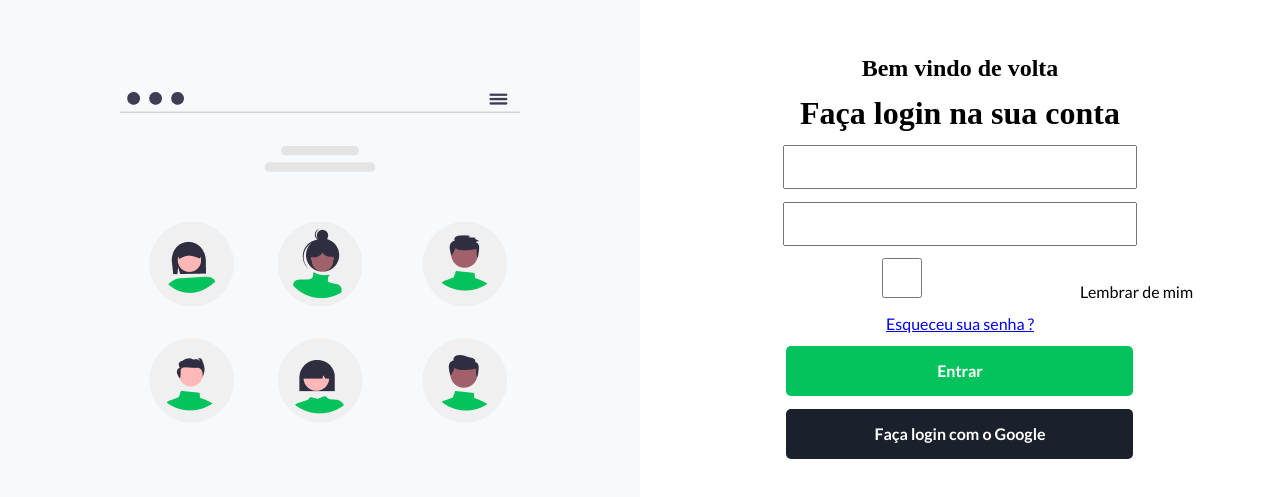
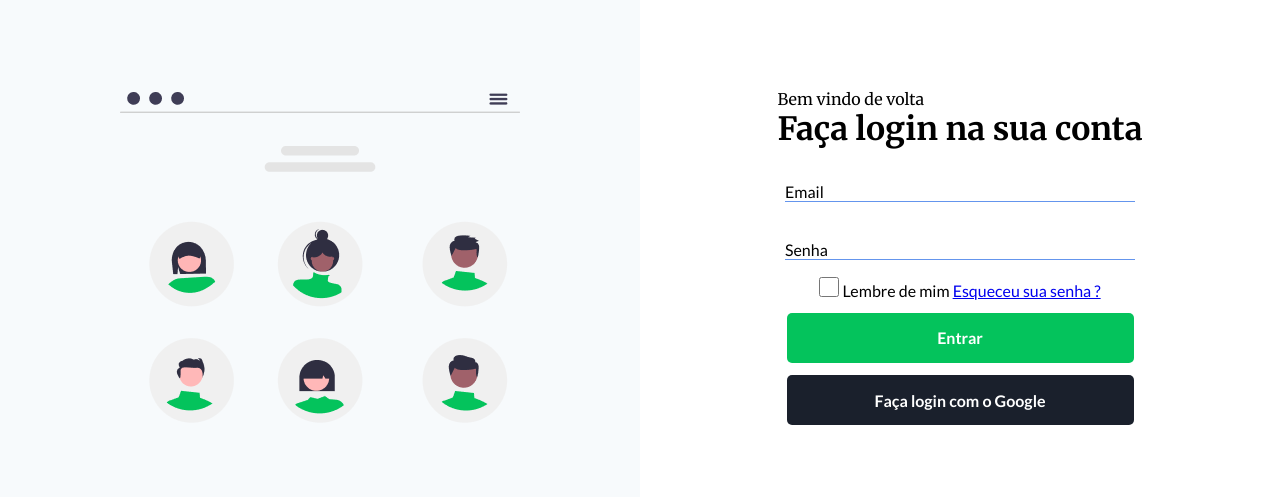
Before and after one commit to DevRodriguera/Codelandia-D4-LoginPage, a plain HTML site: page index.html in a window 1280 px wide. Shown: the part 143-640 px from the top of the page. Drawn offline with Linux system fonts and the light colour scheme.

Commit message:
Alteração na ação dos inputs com transition

```diff
--- a/index.html
+++ b/index.html
@@ -10,20 +10,24 @@
     <main>
         <div class="side-content side-toggle"></div>
         <div class="content">
-            <h2>Bem vindo de volta</h2>
-            <h1>Faça login na sua conta</h1>
+            <div class="title">
+                <h2 id="t1">Bem vindo de volta</h2>
+                <h1 id="t2">Faça login na sua conta</h1>
+            </div>
             <form action="#">
-                <label for="email">
-                    <input type="email" name="email" id="">
-                </label>
-                <label for="senha">
-                    <input type="password" name="password" id="">
-                </label>
-                <label for="lembrar-login">
-                    <input type="checkbox" name="remember" id=""> Lembrar de mim
-                </label>
-                <a href="#">Esqueceu sua senha ?</a>
-
+                <div class="single-input">
+                    <input type="email" name="email" id="email" class="inputKeys">
+                    <label for="email">Email</label>
+                </div>
+                <div class="single-input">
+                    <input type="password" name="password" id="password" class="inputKeys">
+                    <label for="senha">Senha</label>
+                </div>
+                <div>
+                    <input type="checkbox" name="remember" id="" class="inputSelect">
+                    <label for="lembrar-login">Lembre de mim</label>
+                    <a href="#">Esqueceu sua senha ?</a>
+                </div>
                 <button class="btnEntrar">Entrar</button>
                 <button class="btnEntrarOutros">Faça login com o Google</button>
             </form>
--- a/style.css
+++ b/style.css
@@ -17,15 +17,30 @@ main {
     height: 100vh;
     background: url("img/wallpaper.png") no-repeat, #F7FAFC;
     background-position: center;
-
 }
 
 .content {
+    width: 50vw;
+    height: 100vh;
     display: flex;
     flex-flow: column nowrap;
     justify-content: center;
     align-items: center;
     gap: 1vw;
+}
+
+.title {
+    font-family: 'Merriweather';
+}
+
+#t1 {
+    font-size: 1rem;
+    font-weight: 400;
+}
+
+#t2 {
+    font-size: 2rem;
+    font-weight: 700;
 }
 
 form {
@@ -37,10 +52,45 @@ form {
     font-family: "Lato";
 }
 
-input {
+.single-input {
     width: 350px;
     height: 40px;
-    flex-shrink: 0;
+    margin-bottom: 5px;
+    position: relative;
+}
+
+.single-input > label {
+    position: absolute;
+    bottom: 0;
+    left: 0;
+}
+
+.inputKeys {
+    width: 350px;
+    height: 40px;
+    border: none;
+    border-bottom: 1px solid cornflowerblue;
+    outline: none;
+}
+
+.inputKeys:focus {
+    border-bottom: 2px solid cornflowerblue;
+}
+
+label {
+    transition: all 0.5s ease-in-out;
+}
+
+.inputKeys:focus ~ label{
+    transform: translateY(-30px);
+    font-size: 12px;
+    color: cornflowerblue;
+}
+
+.inputSelect {
+    height: 20px;
+    width: 20px;
+    border-radius: 3px;
 }
 
 button {
@@ -74,4 +124,8 @@ button {
     .side-toggle {
         display: none;
     }
+
+    .content {
+        width: 100vw;
+    }
 }
```
